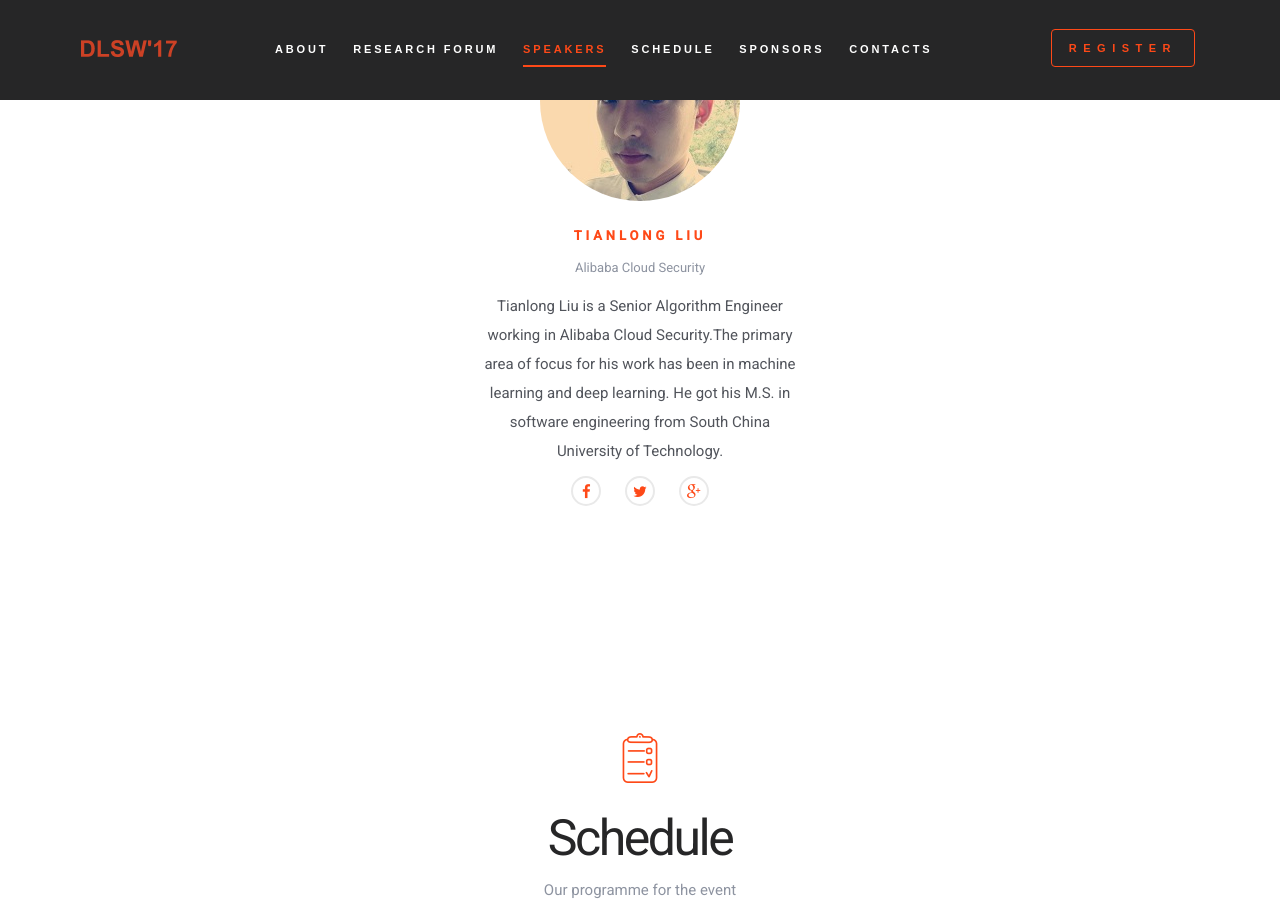
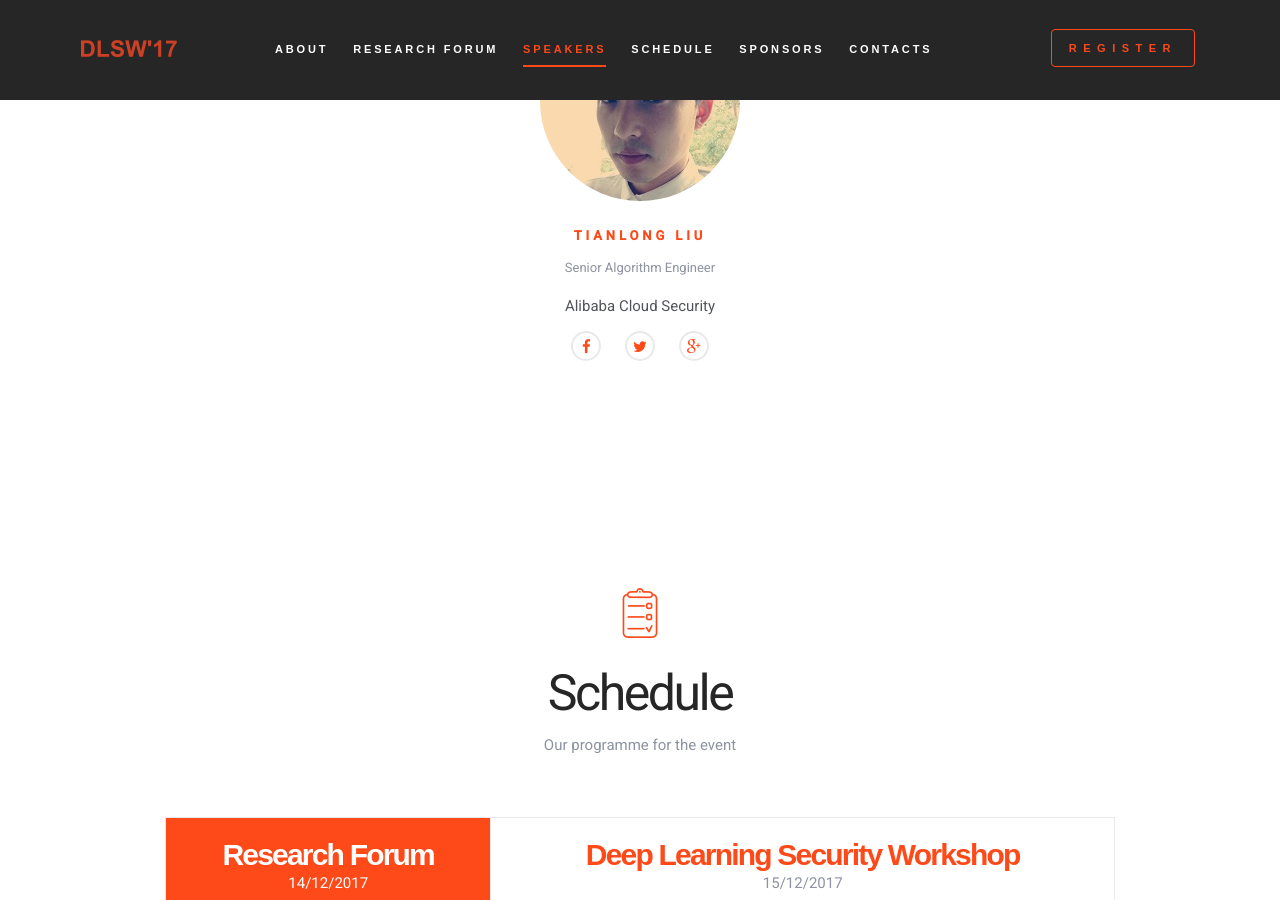
Before and after one commit to deep-learning-security/deep-learning-security.github.io, a Jekyll site: the page dlsw17/index.html, which Jekyll copies as it is, in a window 1280 px wide and 900 px high, scrolled down 4907 px. Built offline with Jekyll 4.4.1, drawn with Linux system fonts in a browser that asks for light colours; some web fonts are replaced.

Commit message:
Fixed speaker

```diff
--- a/dlsw17/index.html
+++ b/dlsw17/index.html
@@ -443,8 +443,8 @@
 						<div class="photo-wrapper rounded"><img src="assets/img/speakers/tianlongliu.jpg" alt="Tianlong Liu" class="img-responsive"></div>
 						<h3 class="name">Tianlong Liu</h3>
 					</a>
-					<p class="text-alt"><small>Alibaba Cloud Security</small></p>
-					<p class="about">Tianlong Liu is a Senior Algorithm Engineer working in Alibaba Cloud Security.The primary area of focus for his work has been in machine learning and deep learning. He got his M.S. in software engineering from South China University of Technology.</p>
+					<p class="text-alt"><small>Senior Algorithm Engineer</small></p>
+					<p class="about">Alibaba Cloud Security</p>
 
 					<ul class="speaker-socials">
 						<li><a href="#"><span class="fa fa-facebook"></span></a></li>
```
